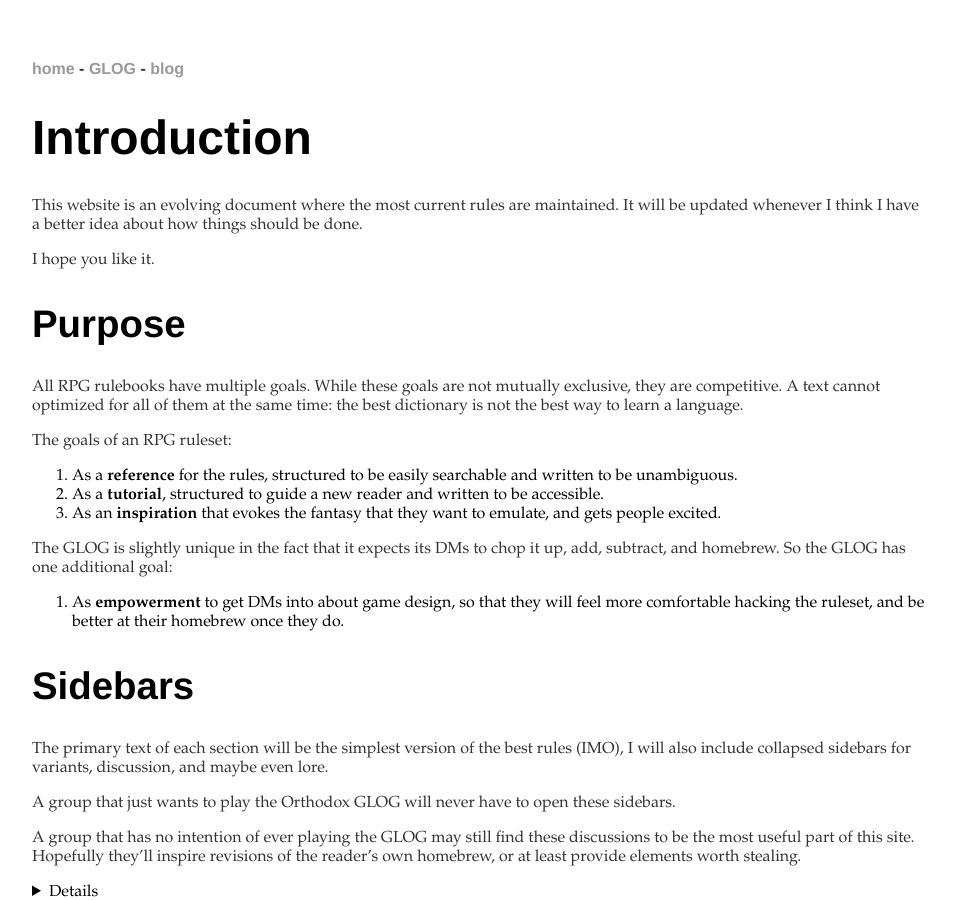
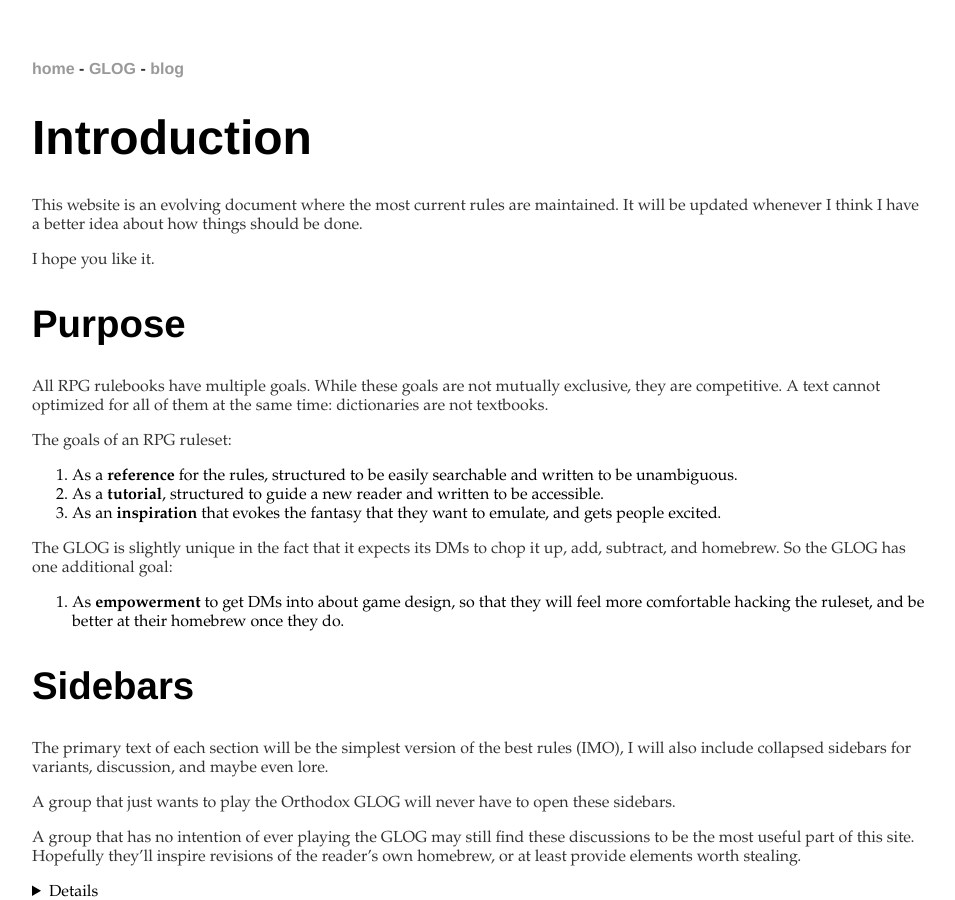
Before and after one commit to arnoldkemp/arnoldkemp.github.io, a Jekyll site: the page built from glog/introduction.md, in a window 1280 px wide and 900 px high. Shown: the whole window, without its empty margins (160-1115 px from the left). Built offline with Jekyll 4.4.1, drawn with Linux system fonts in a browser that asks for light colours; our own code applies the rules of GitHub Pages for plain Markdown files.

Commit message:
Update introduction.md

```diff
--- a/glog/introduction.md
+++ b/glog/introduction.md
@@ -6,7 +6,7 @@ I hope you like it.
 
 ## Purpose
 
-All RPG rulebooks have multiple goals.  While these goals are not mutually exclusive, they are competitive.  A text cannot optimized for all of them at the same time: the best dictionary is not the best way to learn a language.
+All RPG rulebooks have multiple goals.  While these goals are not mutually exclusive, they are competitive.  A text cannot optimized for all of them at the same time: dictionaries are not textbooks.
 
 The goals of an RPG ruleset:
 
```
Also changed, not shown: other parts of glog/introduction.md (+1 -1 lines).
